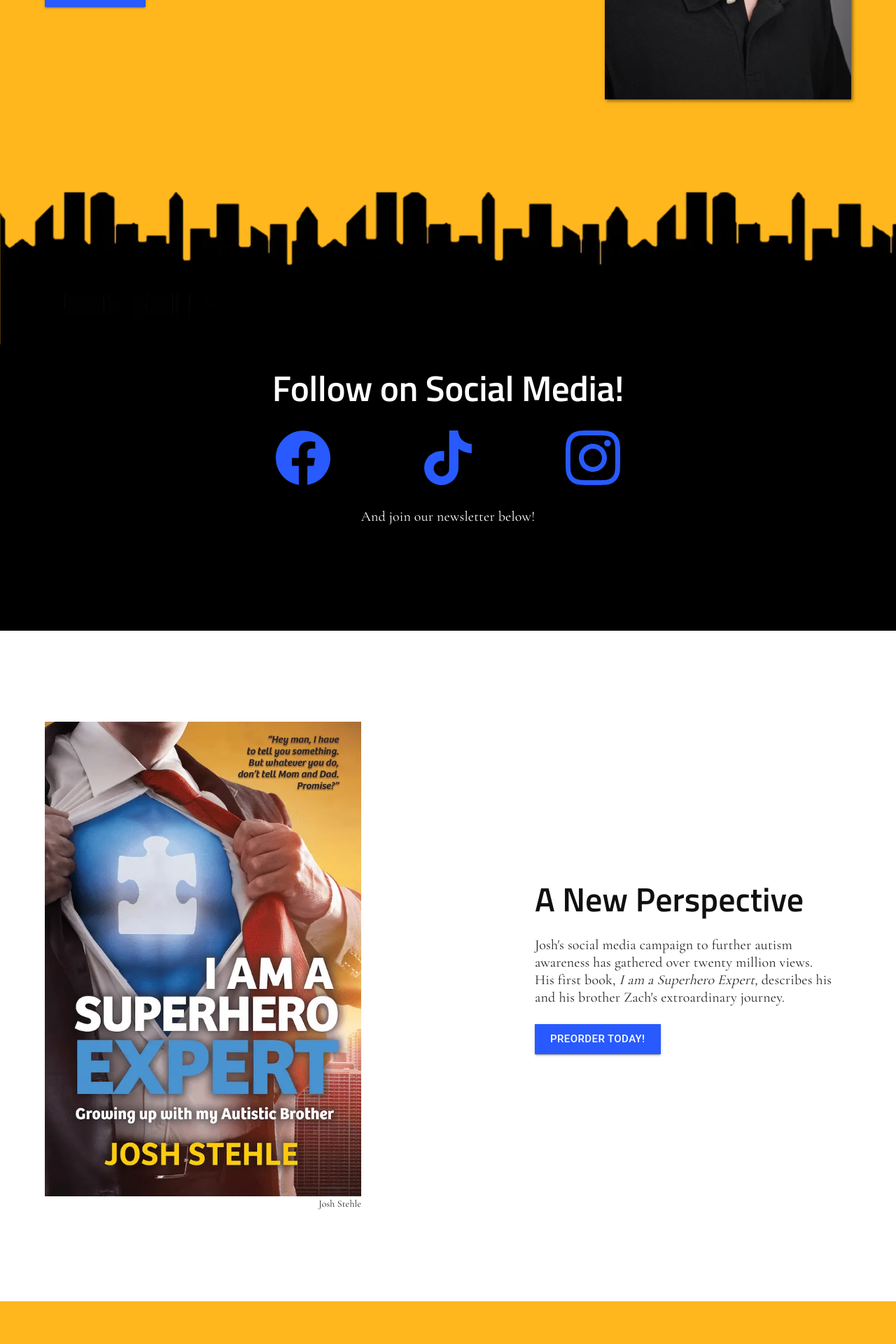
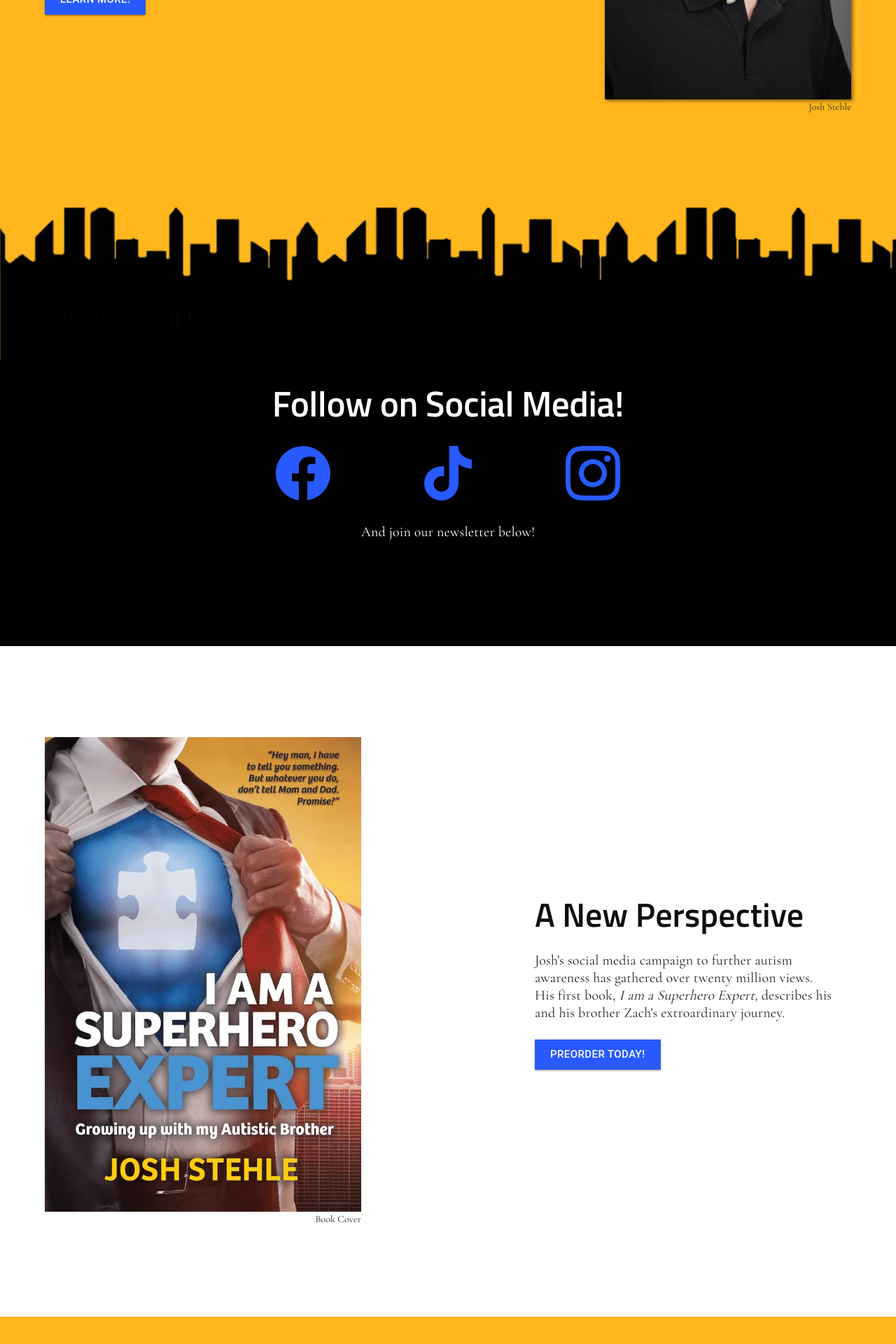
Before and after one commit to DaedalusFiction/josh-stehle, a React (Create React App) app: page / in a window 1280 px wide. Shown: the part 514-2434 px from the top of the page at 70% size. Built offline with nearby package versions, Linux system fonts and the light colour scheme.

Commit message:
moved subtitles

```diff
--- a/src/components/Hero.js
+++ b/src/components/Hero.js
@@ -63,6 +63,12 @@ const Hero = () => {
                                 alt="Book Cover"
                             />
                         </Box>
+                        <Typography
+                            variant="subtitle2"
+                            sx={{ textAlign: "end" }}
+                        >
+                            Josh Stehle
+                        </Typography>
                     </Grid>
                 </Grid>
             </Container>
--- a/src/components/Showcase.js
+++ b/src/components/Showcase.js
@@ -20,7 +20,7 @@ const Showcase = () => {
                             variant="subtitle2"
                             sx={{ textAlign: "end" }}
                         >
-                            Josh Stehle
+                            Book Cover
                         </Typography>
                     </Grid>
                     <Grid item xs={12} md={2}></Grid>
```
